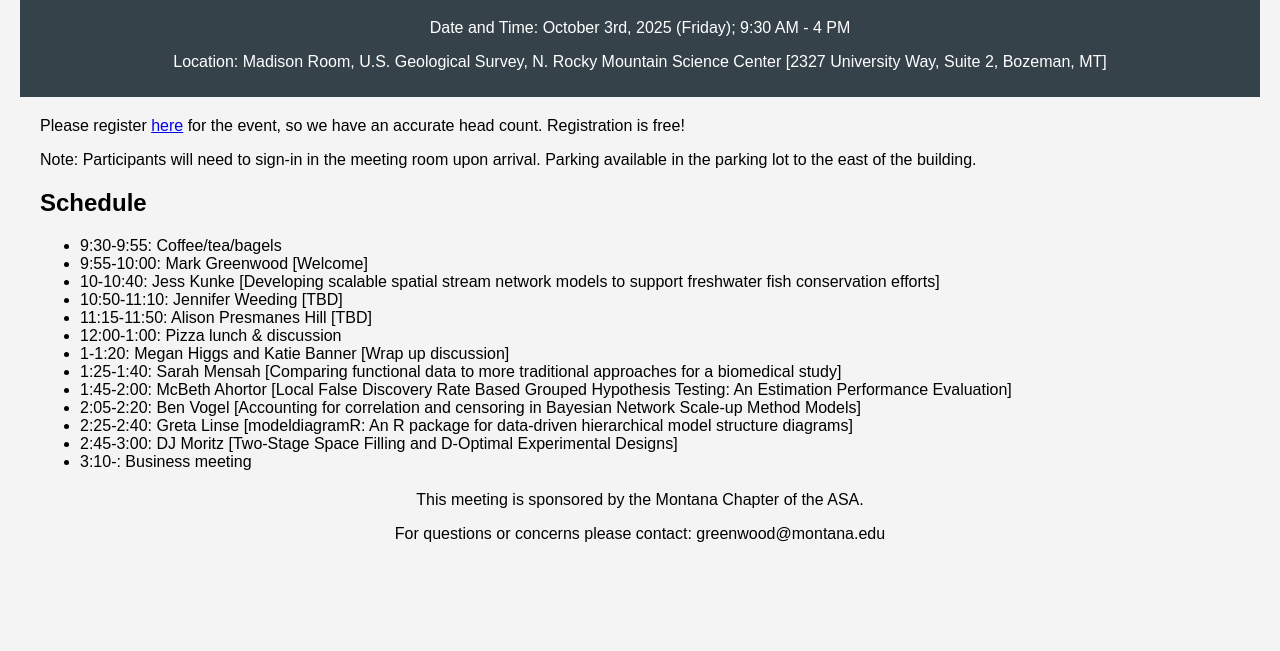
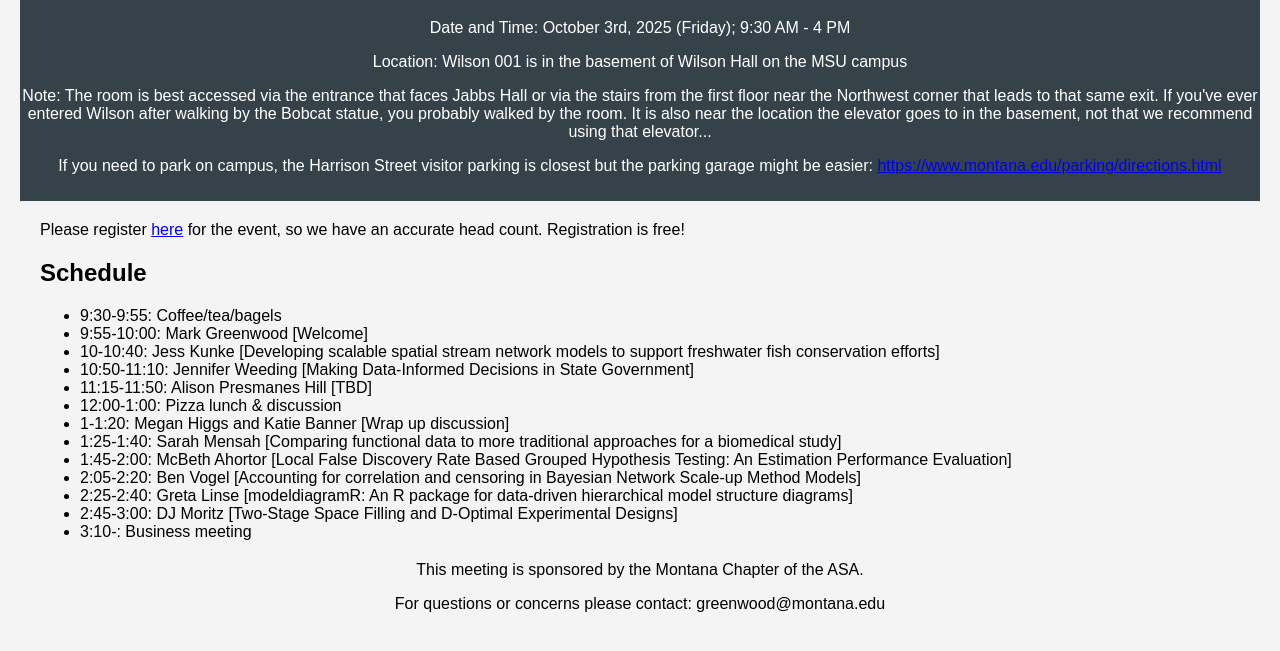
Before and after one commit to SamidhaSShetty/MT-ASA-2025, a plain HTML site: page index.html in a window 1280 px wide. Shown: the part 91-742 px from the top of the page. Drawn offline with Linux system fonts and the light colour scheme.

Commit message:
Update index.html

```diff
--- a/index.html
+++ b/index.html
@@ -10,12 +10,14 @@
     <header>
         <h1>MT-ASA Chapter Meeting 2025 Schedule and Details</h1>
         <p>Date and Time: October 3rd, 2025 (Friday); 9:30 AM - 4 PM </p>
-        <p>Location: Madison Room, U.S. Geological Survey, N. Rocky Mountain Science Center [2327 University Way, Suite 2, Bozeman, MT] </p>
+        <p>Location: Wilson 001 is in the basement of Wilson Hall on the MSU campus </p>
+        <p> Note: The room is best accessed via the entrance that faces Jabbs Hall or via the stairs from the first floor near the Northwest corner that leads to that same exit. If you've ever entered Wilson after walking by the Bobcat statue, you probably walked by the room. It is also near the location the elevator goes to in the basement, not that we recommend using that elevator... </p>
+        <p> If you need to park on campus, the Harrison Street visitor parking is closest but the parking garage might be easier: <a href="https://www.montana.edu/parking/directions.html" target="_blank">https://www.montana.edu/parking/directions.html</a> </p>
     </header>
     <main>
         <section>
             <p> Please register <a href="https://forms.gle/XjvyMAWWTyS9GR6w6" target="_blank">here</a> for the event, so we have an accurate head count. Registration is free! </p>
-            <p> Note: Participants will need to sign-in in the meeting room upon arrival. Parking available in the parking lot to the east of the building. </p>
+
         </section>
         <section>
     <h2>Schedule</h2>
@@ -23,7 +25,7 @@
         <li>9:30-9:55: Coffee/tea/bagels </li>
         <li>9:55-10:00: Mark Greenwood [Welcome] </li>
         <li> 10-10:40: Jess Kunke [Developing scalable spatial stream network models to support freshwater fish conservation efforts]</li>
-        <li> 10:50-11:10: Jennifer Weeding [TBD]</li>
+        <li> 10:50-11:10: Jennifer Weeding [Making Data-Informed Decisions in State Government]</li>
         <li> 11:15-11:50: Alison Presmanes Hill [TBD]</li>
         <li> 12:00-1:00: Pizza lunch & discussion </li>
         <li> 1-1:20: Megan Higgs and Katie Banner [Wrap up discussion]</li>
```
